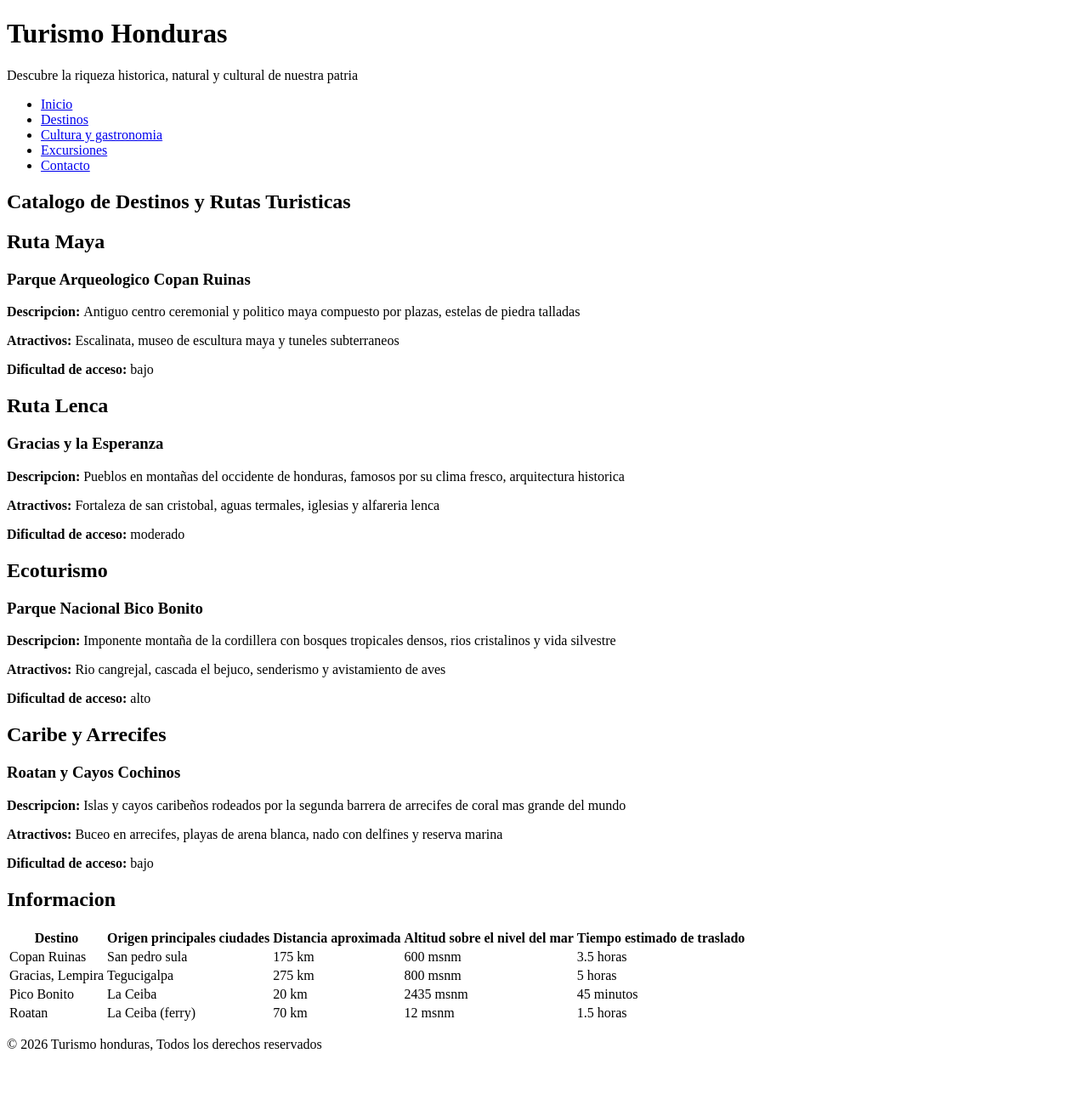
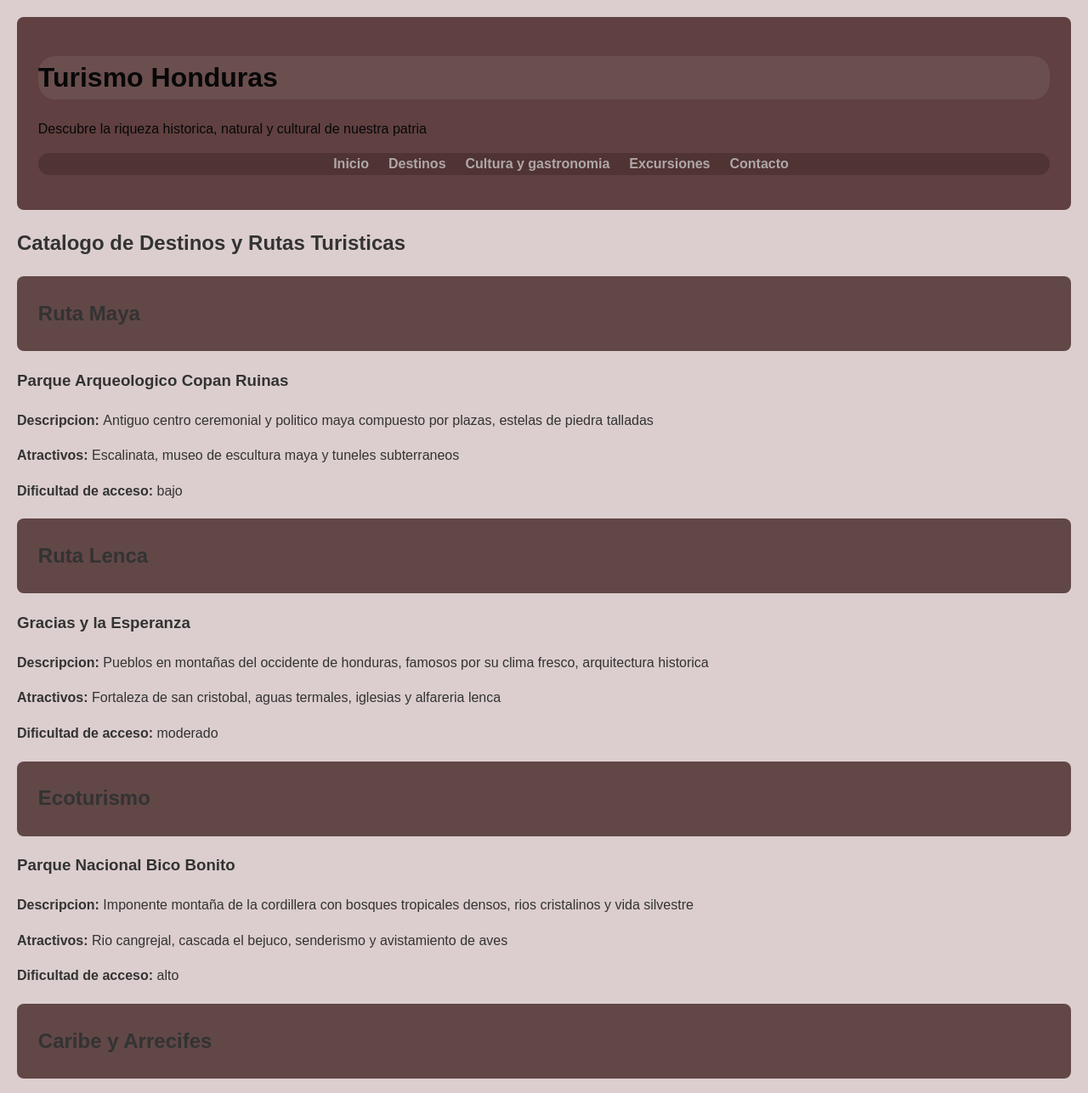
Before and after one commit to anderzo/Turismo-honduras, a plain HTML site: page destinos.html in a window 1280 px wide. Shown: the top 1286 px of the page at 85% size. Before the commit the page ends 1254 px from the top, so only its background shows below. Drawn offline with Linux system fonts and the light colour scheme.

Commit message:
Agregando hoja de estilos styles.css en carpeta css

```diff
--- /dev/null
+++ b/css/styles.css
@@ -0,0 +1,73 @@
+body {
+    font-family: Arial, sans-serif;
+    line-height: 1.6;
+    margin: 0;
+    padding: 20px;
+    background-color: #dccece;
+    color: #333;
+}
+
+header {
+    background-color: #604040;
+    color: #070707;
+    padding: 2%;
+    text-align: left;
+    border-radius: 8px;
+}
+
+header h1{
+    background-color: #6b4e4e;
+    padding: auto;
+    border-radius: 20px;
+}
+
+.nav-class ul {
+    list-style: none;
+    display: flex;
+    justify-content: center;
+    gap: 2%;
+    background-color: #503333;
+    border-radius: 20px;
+}
+
+.nav-class a {
+    text-decoration: none;
+    color: #afa7a7;
+    font-weight: bold;
+}
+
+.section-class h2{
+    background-color: #624747;
+    padding: 2%;
+    border-radius: 8px;
+}
+
+.table-class {
+    width: 100%;
+    border-collapse: collapse;
+}
+
+.table-class th{
+    border: 1px solid #ccc;
+    padding: 10px;
+    text-align: left;
+}
+
+.table-class td {
+    border: 1px solid #ccc;
+    padding: 10px;
+    text-align: left;
+}
+
+footer{
+    background-color: #412929;
+    color: aliceblue;
+    padding: 5%;
+    justify-content: center;
+    text-align: center;
+}
+
+form{
+    justify-content: center;
+    text-align: center;
+}
--- a/destinos.html
+++ b/destinos.html
@@ -4,6 +4,7 @@
     <meta charset="UTF-8">
     <meta name="viewport" content="width=device-width, initial-scale=1.0">
     <title>Destinos</title>
+    <link rel="stylesheet" href="/css/styles.css">
 </head>
 <body class="body-class">
     <header class="header-class">
@@ -61,7 +62,7 @@
         </section>
         <section class="section-class">
             <h2>Informacion</h2>
-            <table class="table-class">
+            <table class="table-class" border="1px">
                 <thead>
                     <tr>
                         <th>Destino</th>
@@ -106,6 +107,7 @@
     </main>
     <footer class="footer-class">
         <p>&copy; 2026 Turismo honduras, Todos los derechos reservados</p>
+        <p><strong> Desarrollador: </strong> Richard Anderzon Garcia Rivera </p>
     </footer>
 </body>
 </html>
```
Also changed, not shown: contacto.html (+2 -0 lines), cultura.html (+2 -0 lines), excursiones.html (+2 -0 lines), index.html (+3 -1 lines).
